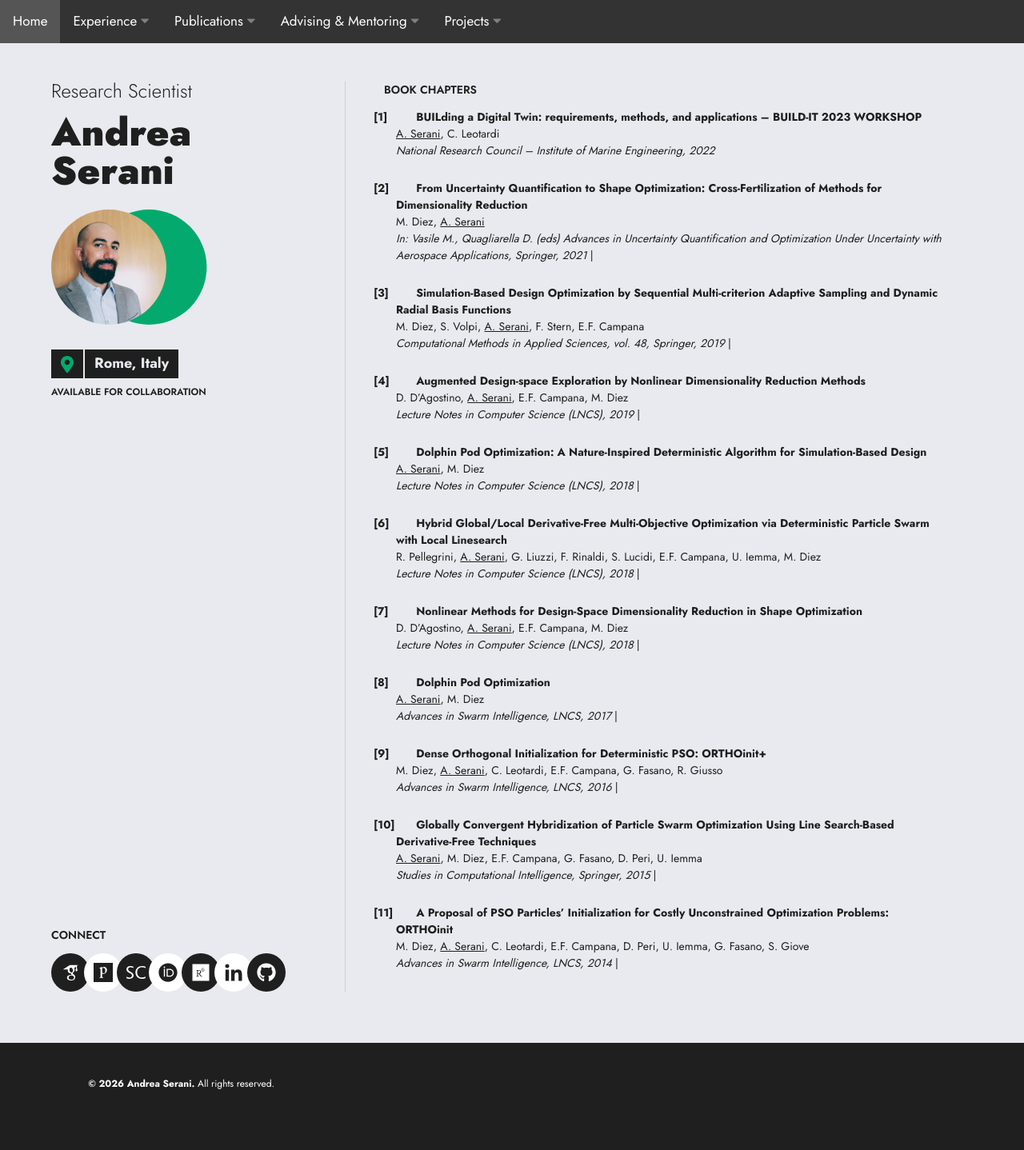
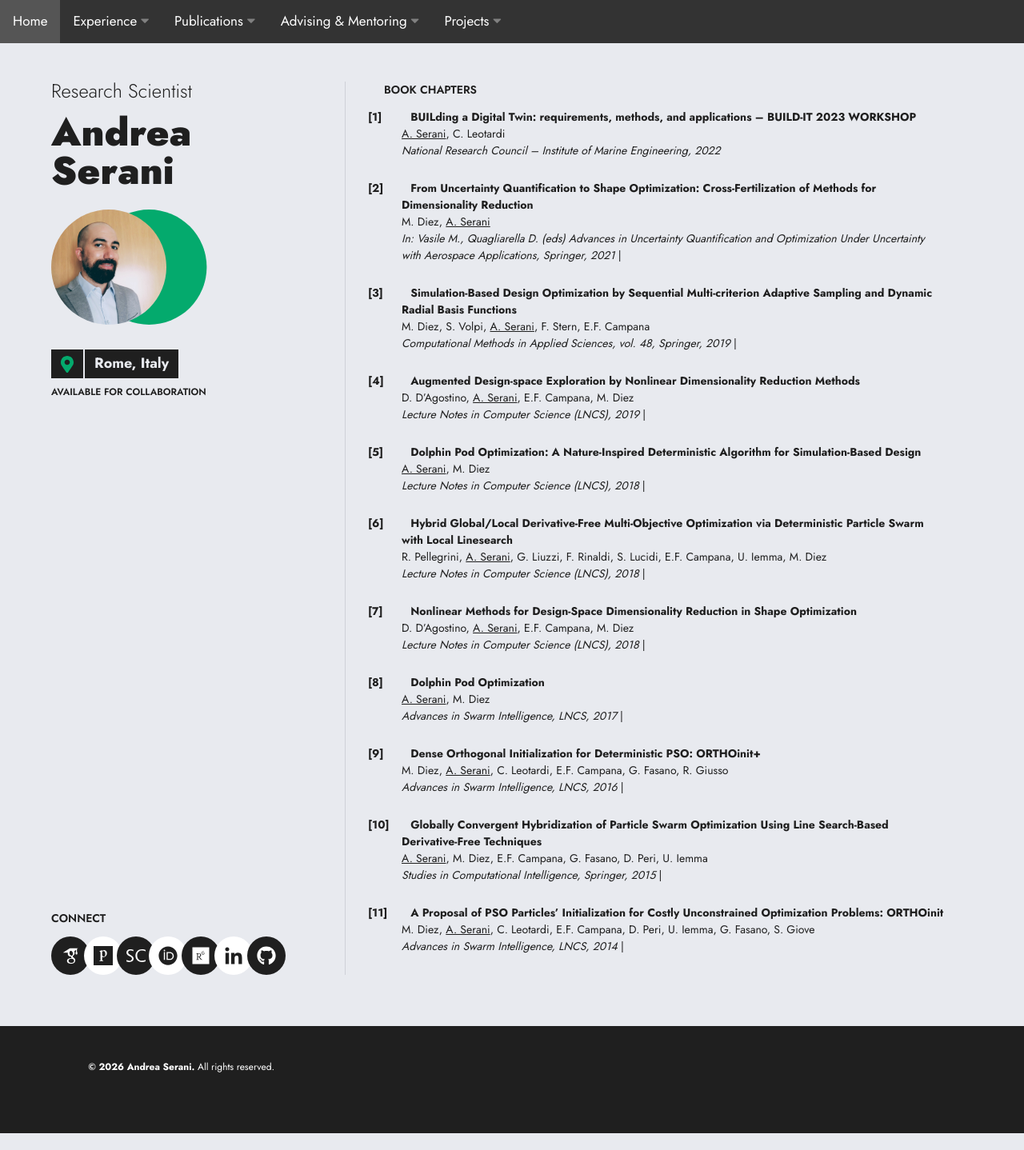
Before and after one commit to aserani/aserani.github.io, a Jekyll site: the page built from html/chapters.html, in a window 1280 px wide. Shown: the whole page at 80% size. Built offline with Jekyll 4.4.1, drawn with Linux system fonts in a browser that asks for light colours; a style sheet for code colours, icons or effects is not loaded; after the commit the page ends 1417 px from its top, so only the background shows below that.

Commit message:
Adjust styles for publication number and indentation

```diff
--- a/assets/styles.css
+++ b/assets/styles.css
@@ -1318,12 +1318,12 @@ body {
   counter-increment: pub;
   content: "[" counter(pub) "] ";
   display: inline-block;
-  width: 2.5em;   /* larghezza fissa numero */
+  width: 2em;   /* larghezza fissa numero */
 }
 
 /* Hanging indent for publication entries */
 
 .borderless .font-text {
-  padding-left: 1em;   /* spazio per il numero */
-  text-indent: -1em;   /* riporta la prima riga a sinistra */
+  padding-left: 1.5em;   /* spazio per il numero */
+  text-indent: -1.5em;   /* riporta la prima riga a sinistra */
 }
```
